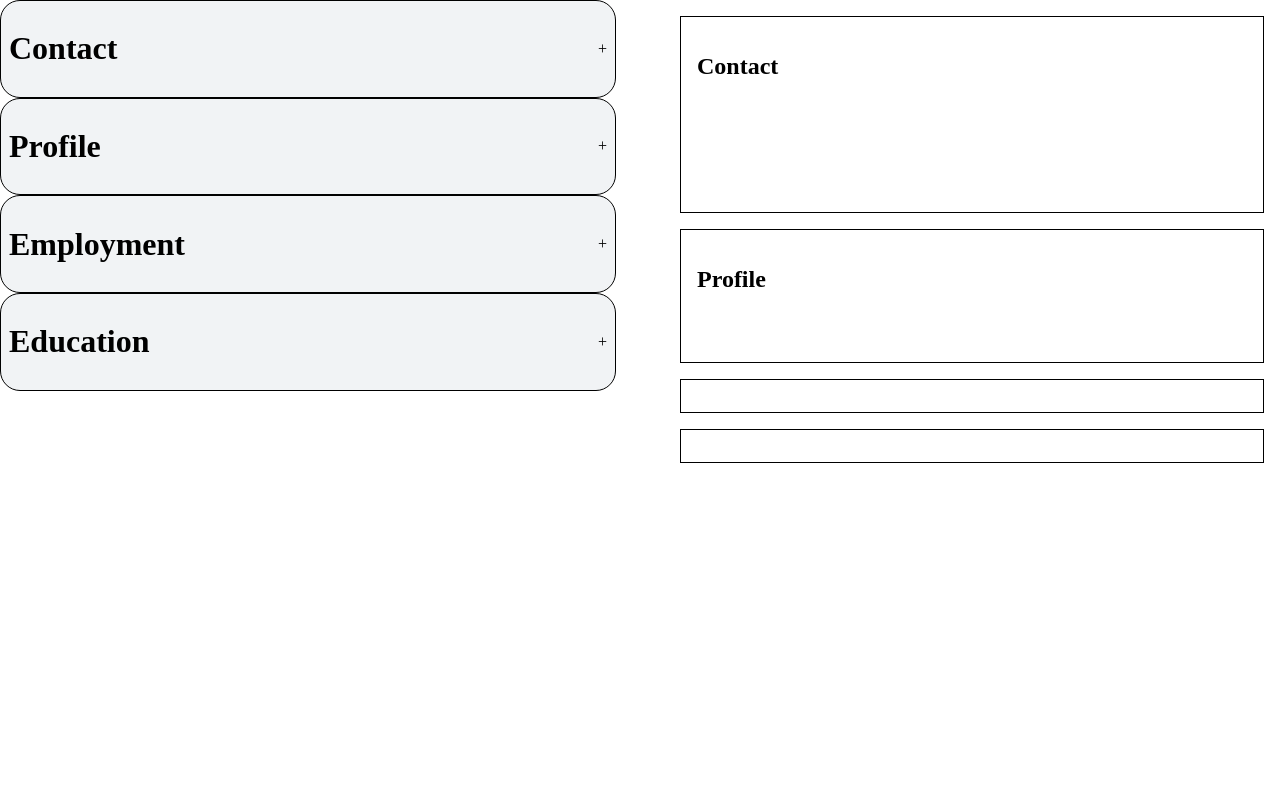
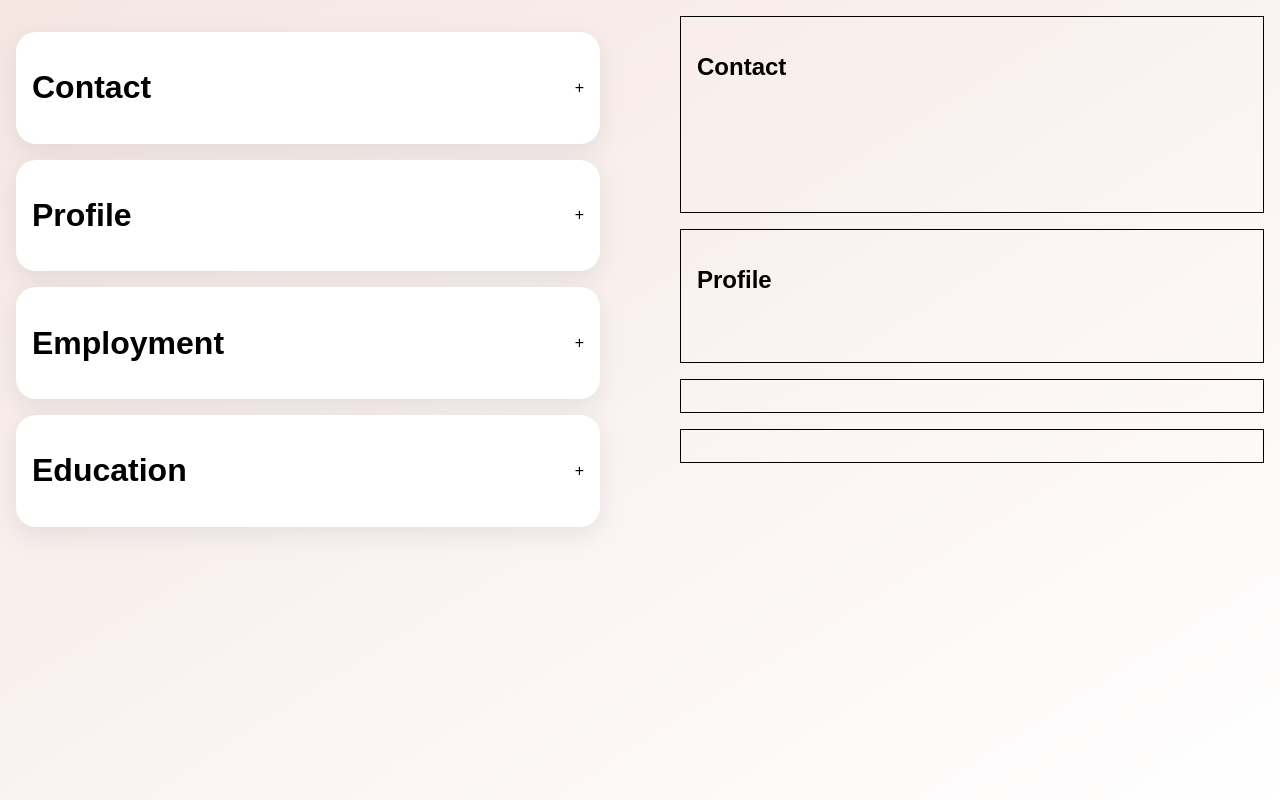
Before and after one commit to Jonathan-Winter-Dev/cv-maker, a React (Vite) app: page / in a window 1280 px wide. Built offline with nearby package versions, Linux system fonts and the light colour scheme.

Commit message:
more css refinement

```diff
--- a/src/App.css
+++ b/src/App.css
@@ -353,15 +353,22 @@ template {
 /* END CSS NORMALIZE */
 
 :root {
+  height: 100%;
+  font-family: Arial, Helvetica, sans-serif;
   --delete-color: #ee6055;
   --delete-color-hover: #da5046;
   --primary-button-color: #60d394;
   --primary-button-color-hover: #48ae76;
   --focus-color: #ffd97d;
   --light-green: #aaf683;
-  --sweet-salmon: #ff9b85;
-  --form-background: #f1f3f5;
+  --sweet-salmon: #f5e6e2;
+  --form-background: #cee4fa;
   --border-radius-input-button: 8px;
+  background-image: linear-gradient(
+    to bottom right,
+    var(--sweet-salmon),
+    white
+  );
 }
 
 .cvBuilder {
@@ -380,10 +387,11 @@ template {
 }
 
 .accordion {
+  margin-top: 1em;
   display: grid;
-  background-color: var(--form-background);
-  border: 1px solid black;
+  background-color: white;
   grid-template-rows: min-content 0fr;
+  box-shadow: rgba(149, 157, 165, 0.2) 0px 8px 24px;
   border-radius: 20px;
   transition: all 0.4s ease;
 }
@@ -393,7 +401,18 @@ template {
   display: flex;
   justify-content: space-between;
   align-items: center;
-  padding: 0.5em;
+  padding: 1em;
+  border-radius: 20px;
+}
+
+.accordionTitle.visible {
+  border-bottom-left-radius: 0;
+  border-bottom-right-radius: 0;
+}
+
+.accordionTitle:hover {
+  cursor: pointer;
+  background-color: #efeeee;
 }
 
 .accordionContent {
@@ -401,6 +420,7 @@ template {
   margin: 0;
   visibility: hidden;
   transition: all 0.4s ease;
+  padding: 0 1em 0 1em;
 }
 
 .accordionContent.accordionVisible {
@@ -428,8 +448,11 @@ form h2 {
   margin: 0;
 }
 
+.cvForms {
+  margin: 1em;
+}
+
 .cvForms form {
-  border: 1px solid black;
   padding: 1em;
 }
 
@@ -437,13 +460,19 @@ form h2 {
   display: grid;
   grid-template-columns: repeat(auto-fit, minmax(200px, 1fr));
   gap: 1em;
-  border: 1px solid red;
   padding: 0;
 }
 
 .fieldContainer {
   display: flex;
   flex-direction: column;
+}
+
+.formButtonsContainer {
+  display: flex;
+  align-items: center;
+  justify-content: center;
+  padding: 1em;
 }
 
 textarea {
--- a/src/ContactForm.jsx
+++ b/src/ContactForm.jsx
@@ -16,7 +16,6 @@ export default function ContactForm({ updateContact }) {
 
   return (
     <form onSubmit={handleSubmit} id="contactForm">
-      <h2>Contact Information</h2>
       <fieldset>
         <div className="fieldContainer">
           <label for="fName">First Name:</label>
@@ -35,7 +34,9 @@ export default function ContactForm({ updateContact }) {
           <input type="tel" name="phone" id="phone" />
         </div>
       </fieldset>
-      <input type="submit" />
+      <div className="formButtonsContainer">
+        <input type="submit" />
+      </div>
     </form>
   );
 }
--- a/src/components/Accordion.jsx
+++ b/src/components/Accordion.jsx
@@ -9,6 +9,7 @@ export default function Accordion({ title, content }) {
     parent.classList.toggle("accordionVisible");
 
     parent.querySelector(".accordionContent").classList.toggle("visible");
+    parent.querySelector(".accordionTitle").classList.toggle("visible");
   }
   return (
     <div className={`accordion ${isActive ? "accordionVisible" : ""}`}>
```
